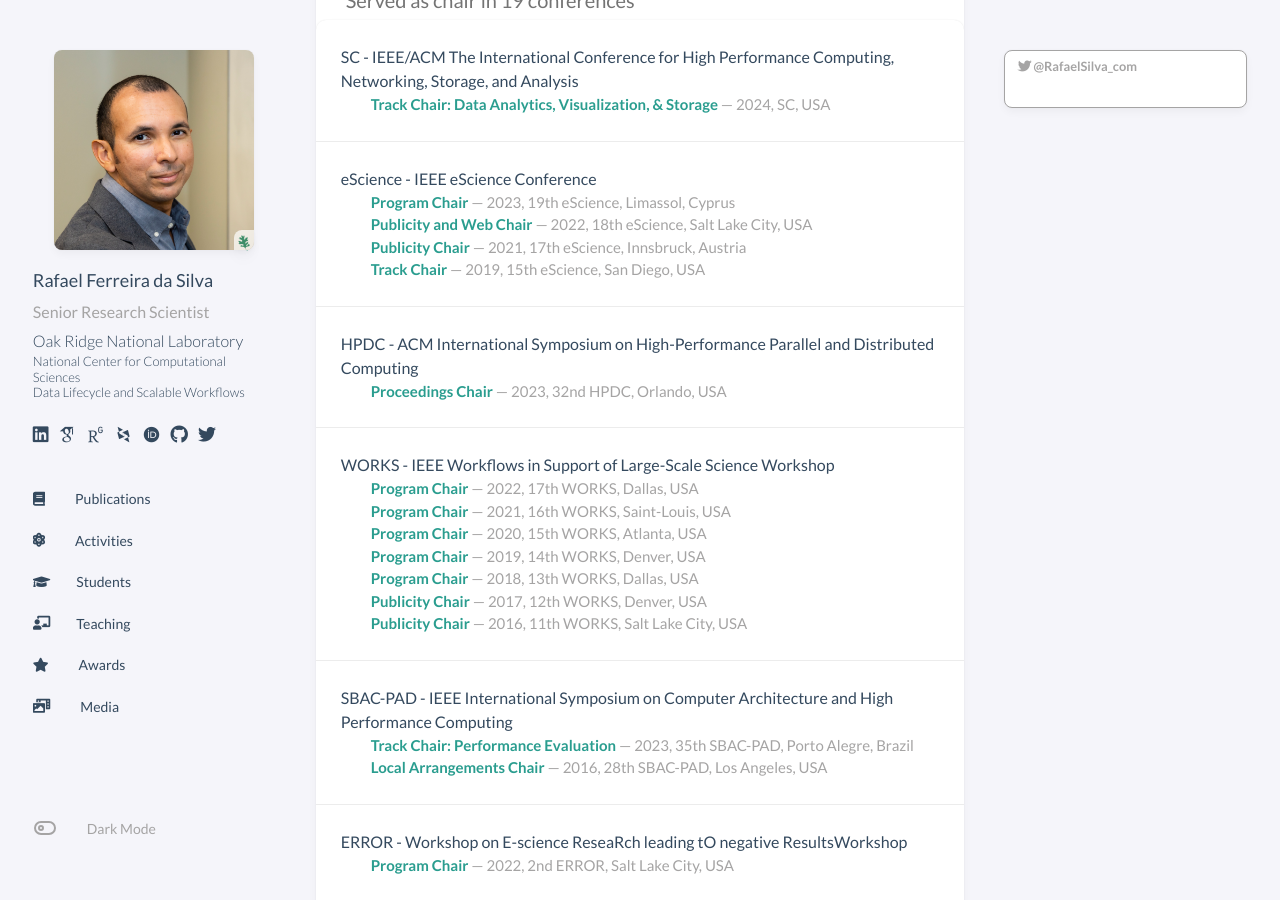
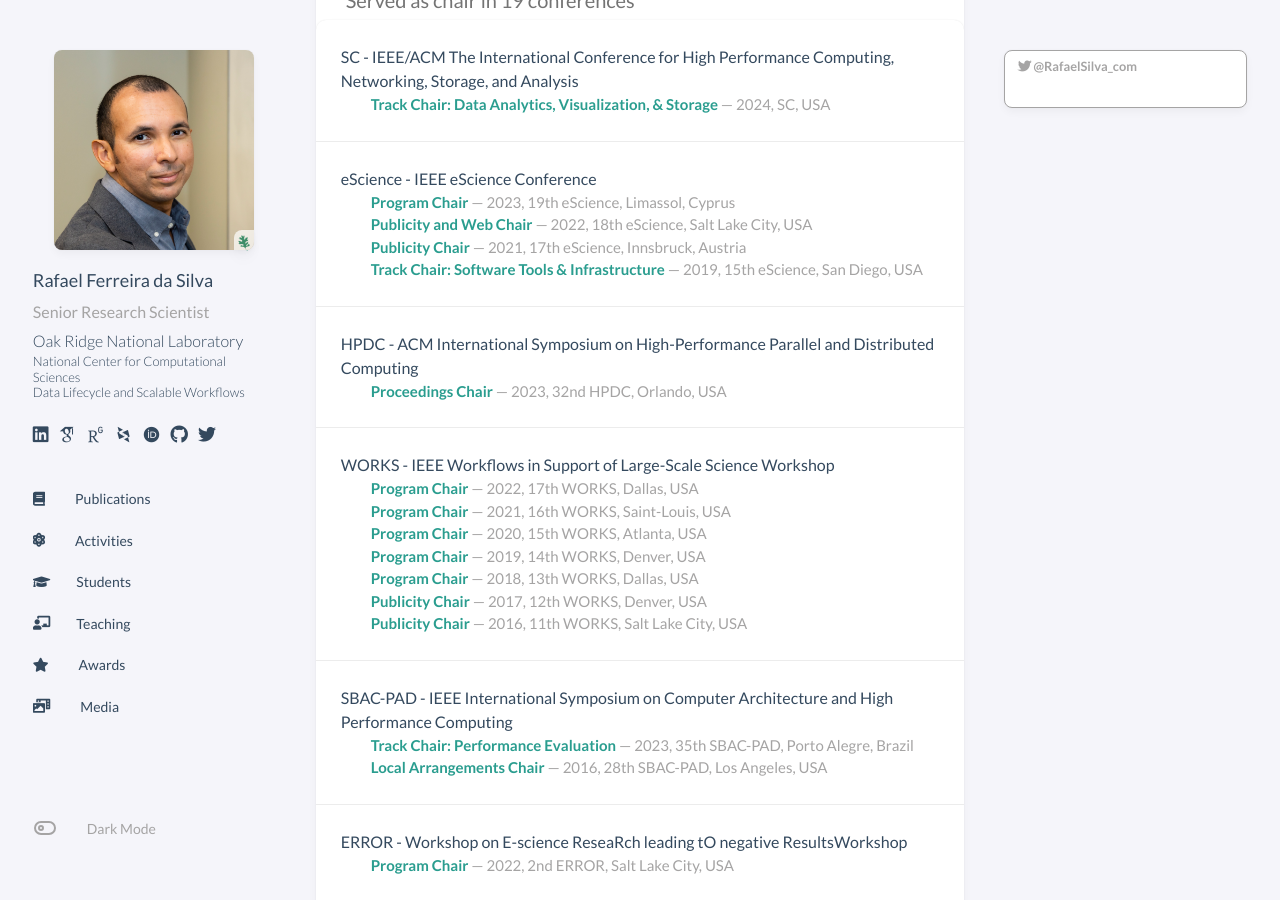
Before and after one commit to rafaelfsilva/rafaelfsilva.github.io, a Jekyll site: the page built from _pages/activities.html, in a window 1280 px wide and 900 px high, scrolled down 1078 px. Built offline with Jekyll 4.4.1, drawn with Linux system fonts in a browser that asks for light colours; some web fonts are replaced; a script that is not in the unit is left out; comment, search, counter and statistics services are not loaded.

Commit message:
Update activities_chair.yml

```diff
--- a/_data/activities_chair.yml
+++ b/_data/activities_chair.yml
@@ -24,7 +24,7 @@
       year: 2021
       location: Innsbruck, Austria
       link: http://escience2021.org
-    - role: Track Chair
+    - role: "Track Chair: Software Tools & Infrastructure"
       year: 2019
       edition: 15th
       location: San Diego, USA
```
